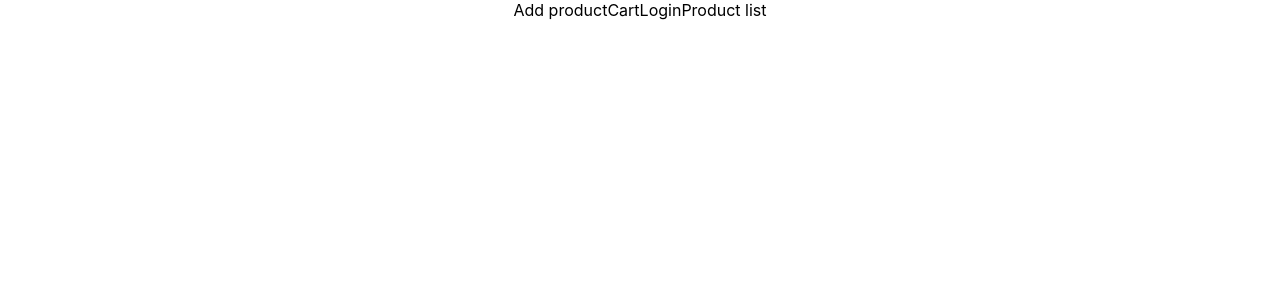
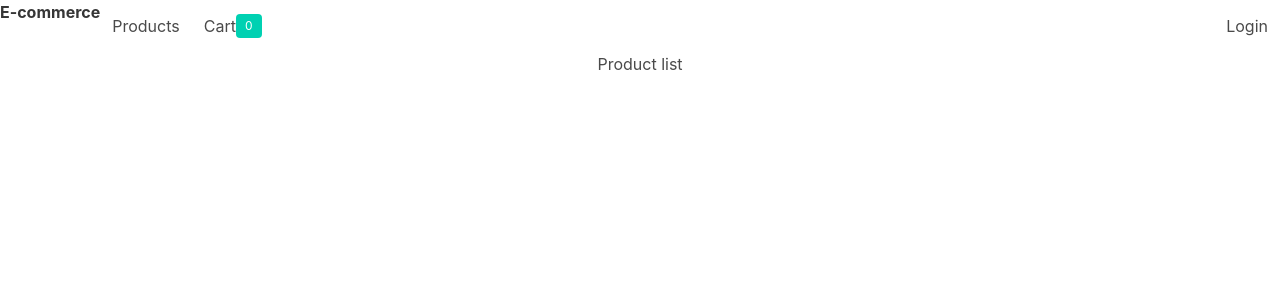
Before and after one commit to rezasohrabi/ecommerce, a React (Create React App) app: page / in a window 1280 px wide. Shown: the top 300 px of the page. Built offline with nearby package versions, Linux system fonts and the light colour scheme.

Commit message:
static template: add navigation to app

```diff
--- a/package.json
+++ b/package.json
@@ -13,6 +13,7 @@
     "jwt-decode": "^3.1.2",
     "react": "^17.0.1",
     "react-dom": "^17.0.1",
+    "react-router-dom": "^5.2.0",
     "react-scripts": "4.0.2",
     "web-vitals": "^1.1.0"
   },
--- a/src/App.js
+++ b/src/App.js
@@ -1,18 +1,101 @@
 import './App.css';
+import React from 'react'
+import {BrowserRouter as Router, Switch, Route, Link} from 'react-router-dom'
 import AddProduct from './components/AddProduct';
 import Cart from './components/Cart';
 import Login from './components/Login';
 import ProductList from './components/ProductList';
+import Context from './context/Context';
 
-function App() {
-  return (
-    <div className="App">
-      <AddProduct />
-      <Cart />
-      <Login />
-      <ProductList />
-    </div>
-  );
+class App extends React.Component {
+  constructor(props) {
+    super(props);
+    this.state = {
+      user: null,
+      products: [],
+      cart: {}
+    }
+    this.routerRef = React.createRef();
+  }
+  render() {
+    return(
+      <Context.Provider value={{
+        ...this.state,
+        removeFromCart: this.removeFromCart,
+        addToCart: this.addToCart,
+        clearCart: this.clearCart,
+        addProduct: this.addProduct,
+        login: this.login,
+        logout: this.logout,
+      }}>
+        <Router ref={this.routerRef}>
+          <div className='App'>
+            <nav
+            className='navbar'
+            role='navigation'
+            aria-label='main navigation'>
+              <div className='navbar-brand'>
+                <strong>E-commerce</strong>
+                <label
+                role='button'
+                className='navbar-burger'
+                aria-label='menu'
+                aria-expanded='false'
+                onClick={() => {
+                  this.setState({showMenu: !this.state.showMenu});
+                }}>
+                  <span aria-hidden='true'></span>
+                  <span aria-hidden='true'></span>
+                  <span aria-hidden='true'></span>
+                </label>
+              </div>
+              <div className={`navbar-menu ${
+                this.state.showMenu? 'is-active' : ''
+                }`}>
+                <div className='navbar-start'>
+                  <Link to='/products' className='navbar-item'>
+                    Products
+                  </Link>
+                  <Link to='/cart' className='navbar-item'>
+                    Cart
+                    <span className='tag is-primary'>
+                      {Object.keys(this.state.cart).length}
+                    </span>
+                  </Link>
+                  {this.state.user &&
+                  this.state.user.accessLevel < 1 &&
+                  <Link to='/add-product' className='navbar-item'>
+                    Add Product
+                  </Link>
+                  }
+                </div>
+                <div className='navbar-end'>
+                  {!this.state.user ?
+                    <Link to='/login' className='navbar-item'>
+                      Login
+                    </Link>:
+                    <Link to='/'
+                    className='navbar-item'
+                    onClick={this.logout}
+                    >
+                      Logout
+                    </Link>
+                    }
+                </div>
+              </div>
+            </nav>
+            <Switch>
+              <Route exact path='/products' component={ProductList} />
+              <Route exact path='/cart' component={Cart} />
+              <Route exact path='/add-product' component={AddProduct} />
+              <Route exact path='/login' component={Login} />
+              <Route exact path='/' component={ProductList} />
+            </Switch>
+          </div>
+        </Router>
+      </Context.Provider>
+    )
+  }
 }
 
 export default App;
--- a/src/index.js
+++ b/src/index.js
@@ -3,7 +3,7 @@ import ReactDOM from 'react-dom';
 import './index.css';
 import App from './App';
 import reportWebVitals from './reportWebVitals';
-
+import 'bulma/css/bulma.css'
 ReactDOM.render(
   <React.StrictMode>
     <App />
```
